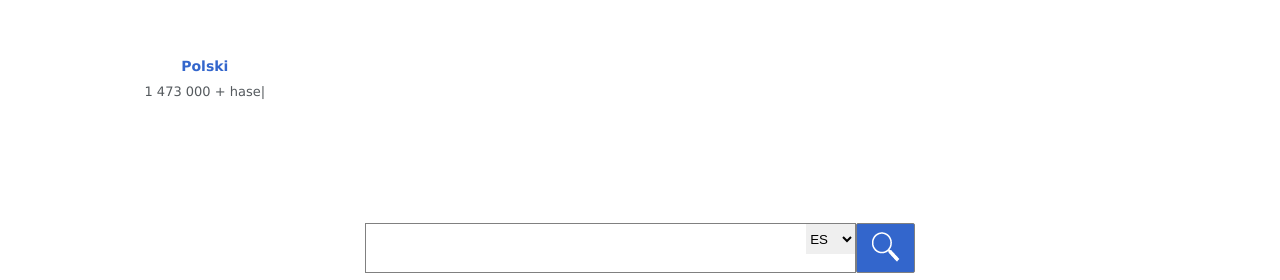
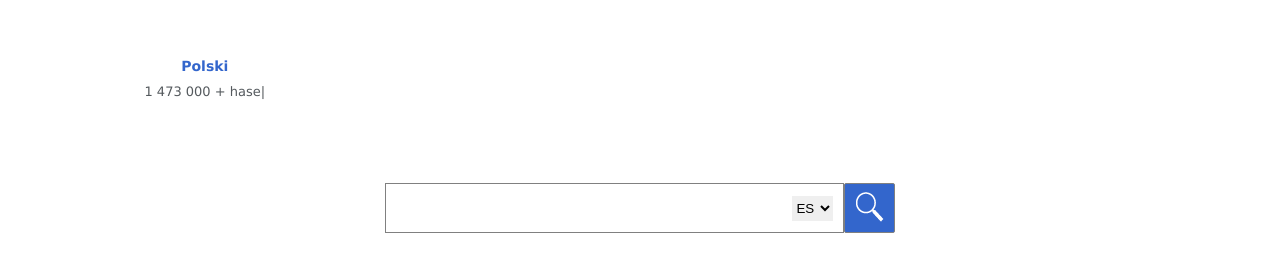
Before and after one commit to dvnegrete/WikiClone, a plain HTML site: page index.html in a window 1280 px wide. Shown: the part 407-687 px from the top of the page. Drawn offline with Linux system fonts and the light colour scheme.

Commit message:
Ajustes para movil secction: main__busqueda

```diff
--- a/css/styles.css
+++ b/css/styles.css
@@ -34,6 +34,10 @@ header img {
     width: 22rem;
 }
 
+.main {
+    display: flex;
+    flex-direction: column;
+}
 .main_principal {
     display: flex;
     width: 100vw;
@@ -73,37 +77,40 @@ header img {
     order: -1;
 }
 
-.main_busqueda {
+.main__busqueda {
+    order: -1;
     display: flex;
-    margin: 0 auto;
     margin-top: 4rem;
-    width: 55rem;
+    max-width: 55rem;
+    padding: 0 2rem;
     height: 6rem;
 }
 
-.main_busqueda div {
-    width: 50rem;
+.main__busqueda__container {
+    width: 90%;
     height: 5rem;
     border: gray solid .5px;
     display: flex;
     justify-content: space-between;
+    align-items: center;
 }
 
-.main_busqueda__texto {
-    width: 90%;
+.main__busqueda__texto {
+    width: 100%;
     height: 4.7rem;
     border-style: none;
 }
 
-.main_busqueda__idioma {
+.main__busqueda__idioma {
     align-items: center;
     width: 10%;
-    height: 3rem;
+    height: 2.5rem;
     border-style: none;
+    margin-right: 1rem;
 }
 
-.main_busqueda button {
-    width: 6rem;
+.main__busqueda--button {
+    width: 10%;
     height: 5rem;
     background-color: var(--colorfontPrincipal);
     border-style: none;
--- a/css/tablet520.css
+++ b/css/tablet520.css
@@ -1,4 +1,10 @@
 @media (min-width: 520px) {
+    .main__busqueda {
+        order: 0;
+        width: 100vw;
+        margin: 0 auto;
+    }
+
     .footer__portafolio {
         justify-content: space-evenly;
     }
--- a/index.html
+++ b/index.html
@@ -15,7 +15,7 @@
        <h2>La enciclopedia clon</h2>
            <img src="./assets/Wikipedia-logo-v2.png" alt="Logo de Wikipedia">
     </header>
-    <main>
+    <main class="main">
         <section class="main_principal">
             <div class="main_principal_divGeneral">
                 <a href="">Español</a>
@@ -59,10 +59,10 @@
                 <span>1 473 000 + hase|</span>
             </div>
         </section>
-        <section class="main_busqueda">
-            <div>
-                <input type="text" class="main_busqueda__texto">
-                <select class="main_busqueda__idioma">
+        <section class="main__busqueda">
+            <form class="main__busqueda__container">
+                <input type="text" class="main__busqueda__texto">
+                <select class="main__busqueda__idioma">
                     <option value="Español">ES</option>
                     <option value="English">EN</option>
                     <option value="Deutch">DEU</option>
@@ -71,8 +71,8 @@
                     <option value="Português">PORT</option>
                     <option value="Polski">POLS</option>
                 </select>
-            </div>
-            <button>
+            </form>
+            <button class="main__busqueda--button">
                 <img src="./assets/icon_search_wikiclon_transparente.png" alt="">
             </button>
         </section>
```
